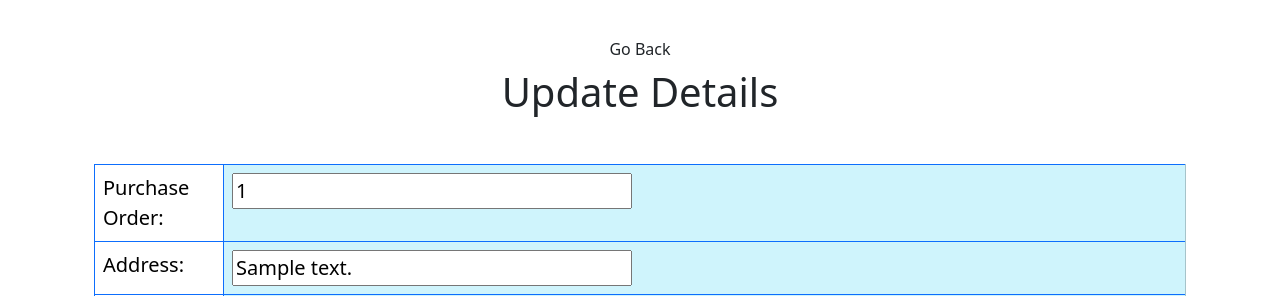
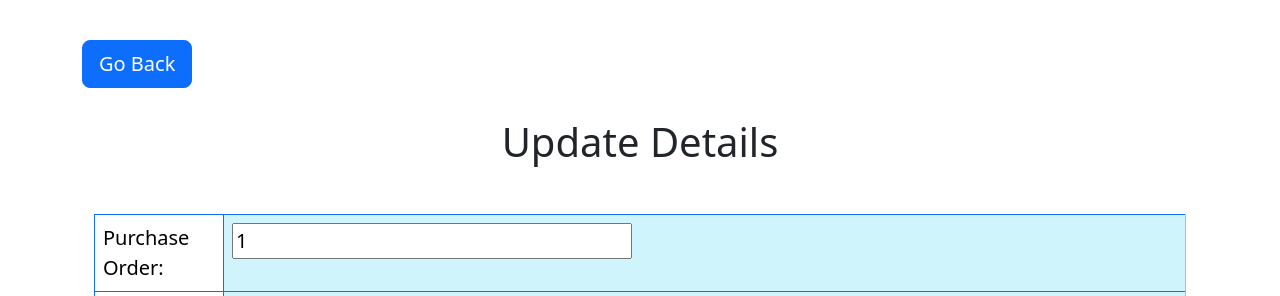
Before and after one commit to Carlos-cybertech/cybertechelec, a Flask app: template templates/portfolio/update.html in a window 1280 px wide. Shown: the part 88-384 px from the top of the page. Run offline with Flask 3, Linux system fonts and the light colour scheme; the template is opened without the code that fills it: most values are stand-ins (such as "Sample title", 1, 10 or a date in 2020); parts of the project's set-up code (start-up, migrations or seed data) failed here and were passed over.

Commit message:
Update update.html

```diff
--- a/templates/portfolio/update.html
+++ b/templates/portfolio/update.html
@@ -1,7 +1,11 @@
 {% extends "layout.html" %}
 
 {% block main %}
-<a href="{{ url_for('portfolio.project_details', project_id=project_id) }}" class="btn">Go Back</a>
+<div class="fixed-dropdowns">
+    <div style="display: flex; justify-content: space-between; margin-bottom: 20px;">
+        <a class="btn btn-primary btn-lg" href="{{ url_for('portfolio.project_details', project_id=project_id) }}" role="button">Go Back</a>
+    </div>
+</div>
 
 <h1>Update Details</h1>
 
```
